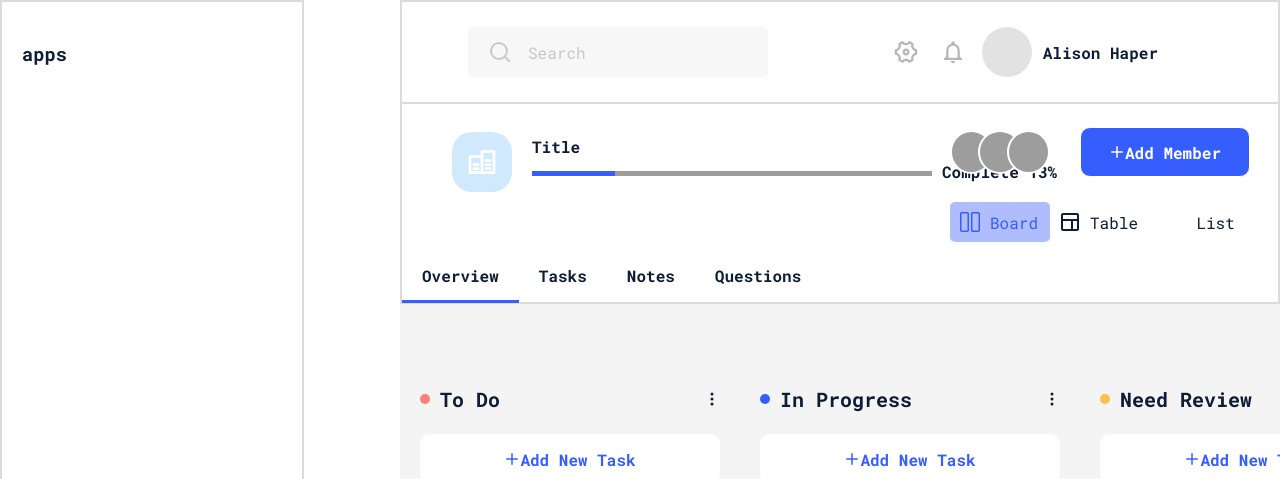
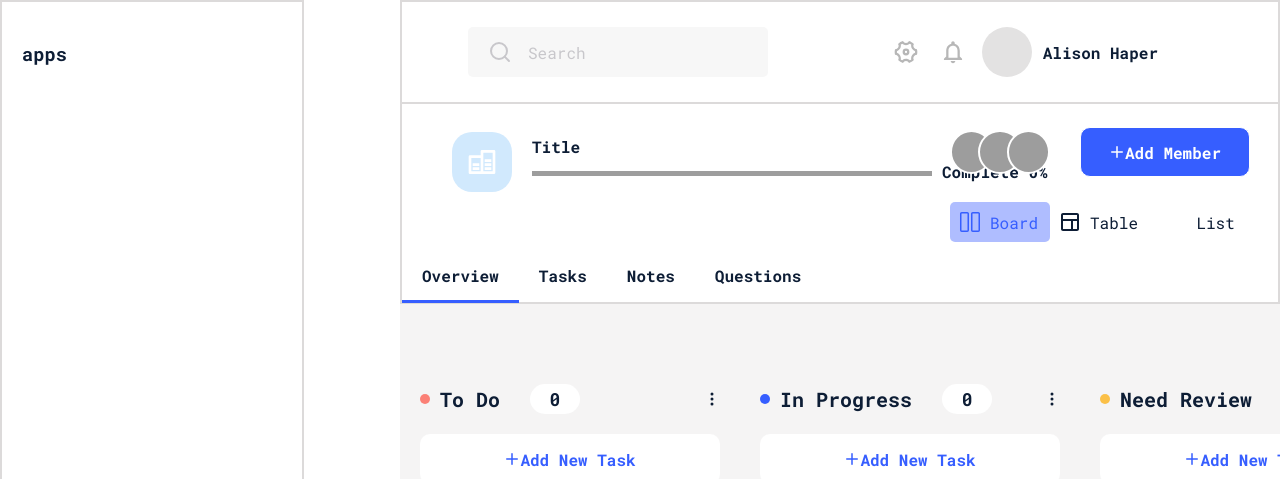
Before and after one commit to holfizz/archies, a React (Create React App) app: page / in a window 1280 px wide. Shown: the top 479 px of the page. Built offline with nearby package versions, Linux system fonts and the light colour scheme; some icons are missing.

Commit message:
hooray everything works this is a commit for urgent preservation

```diff
--- a/package.json
+++ b/package.json
@@ -3,6 +3,8 @@
   "version": "0.1.0",
   "private": true,
   "dependencies": {
+    "@dnd-kit/core": "^6.0.8",
+    "@dnd-kit/utilities": "^3.2.1",
     "@reduxjs/toolkit": "^1.9.5",
     "@testing-library/jest-dom": "^5.16.5",
     "@testing-library/react": "^13.4.0",
--- a/src/components/haederKanbanDesk/HeaderKanbanDesk.module.scss
+++ b/src/components/haederKanbanDesk/HeaderKanbanDesk.module.scss
@@ -53,7 +53,7 @@
   width: 400px;
   height: 5px;
   display: flex;
-  justify-content: center;
+  justify-content: left;
   border-radius: 3px;
   flex-wrap: nowrap;
   align-items: start;
@@ -61,18 +61,20 @@
   position: relative;
   left: 80px;
   top: 15px;
+  position: relative;
+
 }
 
 .storageFree {
+  position: absolute;
   width: 100%;
   height: 100%;
   background: #9d9d9d;
-  position: relative;
   left: 0;
 }
 
 .storageFilled {
-  width: 26%;
+  position: absolute;
   height: 100%;
   background: #365EFF;
 }
--- a/src/components/haederKanbanDesk/HeaderKanbanDesk.tsx
+++ b/src/components/haederKanbanDesk/HeaderKanbanDesk.tsx
@@ -7,9 +7,18 @@ import {PiListChecksBold} from "react-icons/pi";
 import {GoColumns} from "react-icons/go";
 import {BiLayout} from "react-icons/bi";
 
-const HeaderKanbanDesk: FC = () => {
+interface HeaderKanbanDeskProps {
+    lengthTasks: number
+    lengthDone: number
+}
+
+const HeaderKanbanDesk: FC<HeaderKanbanDeskProps> = ({lengthTasks, lengthDone}) => {
     const [selectionMode, setSelectionMode] = useState<string>('1')
     const [typeController, setTypeController] = useState<string>('1')
+    const doneFunc = () => {
+        const percent = lengthDone / lengthTasks * 100;
+        return percent.toFixed(0);
+    };
     return (
         <div className={cls.headerKanbanDesk}>
             <div>
@@ -22,9 +31,10 @@ const HeaderKanbanDesk: FC = () => {
                         <div className={cls.storageBlocks}>
                             <div className={cls.storageFill}>
                                 <div className={cls.storageFree}></div>
-                                <div className={cls.storageFilled}></div>
+                                <div style={{width: Number(doneFunc()) > 0 ? doneFunc() + '%' : '0%'}}
+                                     className={cls.storageFilled}></div>
                             </div>
-                            <h3 className={cls.titleComplete}>Complete 13%</h3>
+                            <h3 className={cls.titleComplete}>Complete {Number(doneFunc()) > 0 ? doneFunc() + '%' : '0%'}</h3>
                         </div>
                     </div>
                     <div className={cls.selectionModeBlock}>
--- a/src/components/kanbanDesk/KanbanDesk.tsx
+++ b/src/components/kanbanDesk/KanbanDesk.tsx
@@ -2,15 +2,17 @@ import React, {FC, useEffect, useState} from "react";
 import cls from './KanbanDesk.module.scss'
 import HeaderKanbanDesk from "../haederKanbanDesk/HeaderKanbanDesk";
 import KanbanColumn, {kanbanColumnsVar} from "../ui/kanbanColumn/KanbanColumn";
-import {BoardSliceProps} from "../../store/reducers/taskSlice";
+import {BoardSliceProps, setTasks} from "../../store/reducers/taskSlice";
 import {DragDropContext, DropResult} from "react-beautiful-dnd";
 import {RootState} from "../../store/reducers";
 import {useTypedSelector} from "../../hooks/useTypedSelector";
+import {useDispatch} from "react-redux";
 // import KanbanColumn, {kanbanColumnsVar} from "../ui/kanbanColumn/KanbanColumn";
 
 const KanbanDesk: FC = () => {
     const boards = useTypedSelector((state: RootState) => state.boards.boards)
     const [tasksUpdate, setTasksUpdate] = useState<BoardSliceProps[]>([]);
+    const dispatch = useDispatch()
 
     useEffect(() => {
         const tasksString = localStorage.getItem('boards');
@@ -54,47 +56,63 @@ const KanbanDesk: FC = () => {
         }
     ];
     const [columns, setColumns] = useState(boards);
-    const handleOnDragEnd = (result: DropResult, columns: any, setColumns: any) => {
-        if (!result.destination) return;
-        const {source, destination} = result;
-        if (source.droppableId !== destination.droppableId) {
-            const sourceColumn = columns[source.droppableId];
-            const destColumn = columns[destination.droppableId];
-            const sourceItems = [...sourceColumn.items];
-            const destItems = [...destColumn.items];
-            const [removed] = sourceItems.splice(source.index, 1);
-            destItems.splice(destination.index, 0, removed);
-            setColumns({
-                ...columns,
-                [source.droppableId]: {
-                    ...sourceColumn,
-                    items: sourceItems
-                },
-                [destination.droppableId]: {
-                    ...destColumn,
-                    items: destItems
-                }
-            });
-        } else {
-            const column = columns[source.droppableId];
-            const copiedItems = [...column.items];
-            const [removed] = copiedItems.splice(source.index, 1);
-            copiedItems.splice(destination.index, 0, removed);
-            setColumns({
-                ...columns,
-                [source.droppableId]: {
-                    ...column,
-                    items: copiedItems
-                }
-            });
+
+    const handleOnDragEnd = (result: DropResult) => {
+        const {source, destination, draggableId} = result;
+        if (!destination) {
+            return;
         }
+        if (source.droppableId === destination.droppableId) {
+            return;
+        }
+        const sourceTasks = tasksUpdate.find(tasks => tasks.name === source.droppableId)?.items || [];
+        const destinationTasks = tasksUpdate.find(tasks => tasks.name === destination.droppableId)?.items || [];
+        if (sourceTasks.length === 1) {
+            // If there is only one item in the source column, prevent it from being dragged out
+            return;
+        }
+        const [draggedTask] = sourceTasks.splice(source.index, 1);
+        destinationTasks.splice(destination.index, 0, draggedTask);
+        const newTasks = tasksUpdate.map(tasks => {
+            if (tasks.name === source.droppableId) {
+                return {
+                    ...tasks,
+                    items: sourceTasks
+                };
+            }
+            if (tasks.name === destination.droppableId) {
+                return {
+                    ...tasks,
+                    items: destinationTasks.map((task, index) => {
+                        if (task.id === draggableId) {
+                            return {
+                                ...task,
+                                id: destination.droppableId,
+                                order: index
+                            };
+                        }
+                        return task;
+                    })
+                };
+            }
+            return tasks;
+        });
+        setTasksUpdate(newTasks);
+        dispatch(setTasks({boards: newTasks}))
+
     };
     return (
         <div className={cls.kanbanDesk}>
-            <HeaderKanbanDesk></HeaderKanbanDesk>
+            <HeaderKanbanDesk
+                lengthTasks={tasksUpdate.reduce((acc, task) => {
+                    return acc + (task.items?.length || 0);
+                }, 0)}
+                lengthDone={tasksUpdate.find((board) => board.name === 'done')?.items?.length || 0}
+            />
             <div className={cls.desk}>
-                <DragDropContext onDragEnd={(result: DropResult) => handleOnDragEnd(result, columns, setColumns)}>
-                    {columnsData.map((column: KanbanColumnProps) => (
+                <DragDropContext
+                    onDragEnd={(result: DropResult) => handleOnDragEnd(result)}>
+                    {columnsData.map((column: KanbanColumnProps, index: number) => (
                         <KanbanColumn
                             className={column.className}
                             kanbanVar={column.kanbanVar}
@@ -102,6 +120,7 @@ const KanbanDesk: FC = () => {
                             statusColumn={column.statusColumn}
                             setTasksUpdate={setTasksUpdate}
                             taskUpdate={tasksUpdate.find((board) => board.name === column.statusColumn)?.items || []}
+                            index={index}
                         >
                         </KanbanColumn>
                     ))}
--- a/src/components/ui/kanbanColumn/KanbanColumn.module.scss
+++ b/src/components/ui/kanbanColumn/KanbanColumn.module.scss
@@ -59,3 +59,26 @@
 .modalAddTask {
   margin: 10px 0;
 }
+
+.titleBlockNum {
+  width: auto;
+  display: flex;
+  align-items: center;
+  justify-content: center;
+}
+
+.ellipseNum {
+  width: 50px;
+  height: 30px;
+  border-radius: 30px;
+  background: #fff;
+  display: flex;
+  align-items: center;
+  justify-content: center;
+  margin: 0 30px;
+
+  h1 {
+    margin: 0 10px;
+    font-size: 18px;
+  }
+}
--- a/src/components/ui/kanbanColumn/KanbanColumn.tsx
+++ b/src/components/ui/kanbanColumn/KanbanColumn.tsx
@@ -25,6 +25,7 @@ interface kanbanInterface {
     statusColumn: string
     setTasksUpdate: any
     taskUpdate: any[],
+    index: number
 }
 
 const KanbanColumn: FC<kanbanInterface> = ({
@@ -35,12 +36,11 @@ const KanbanColumn: FC<kanbanInterface> = ({
                                                children,
                                                setTasksUpdate,
                                                taskUpdate,
+                                               index
                                            }) => {
     const [visible, setVisible] = useState<boolean>(false)
     const [title, setTitle] = useState<string>('')
     const [description, setDescription] = useState<string>('')
-
-
     const dispatch = useDispatch()
 
     const handleDescriptionChange = (value: string) => {
@@ -50,7 +50,7 @@ const KanbanColumn: FC<kanbanInterface> = ({
         setTitle(value);
     };
     const handleDeleteTask = (task: TaskSliceProps, status: string, taskId: string) => {
-        dispatch(deleteTask({boardId: status, taskId: taskId}));
+        dispatch(deleteTask({boardId: index, taskId: taskId}));
         setTasksUpdate((prevTasks: TaskSliceProps[]) =>
             prevTasks.filter((t: TaskSliceProps) => t.id !== task.id)
         );
@@ -67,7 +67,7 @@ const KanbanColumn: FC<kanbanInterface> = ({
         };
 
         dispatch(addTask({
-            boardId: statusColumn,
+            boardId: index,
             task: newTask,
         }));
 
@@ -84,9 +84,14 @@ const KanbanColumn: FC<kanbanInterface> = ({
                 >
                     <div className={[cls.kanbanColumn, className].join(' ')}>
                         <div className={cls.titleBlockKanban}>
-                            <div className={cls.titleBlock}>
-                                <div className={kanbanVar && cls[kanbanVar + 'Ellipse']}></div>
-                                <h2 className={cls.kanbanTitle}>{titleColumn}</h2>
+                            <div className={cls.titleBlockNum}>
+                                <div className={cls.titleBlock}>
+                                    <div className={kanbanVar && cls[kanbanVar + 'Ellipse']}></div>
+                                    <h2 className={cls.kanbanTitle}>{titleColumn}</h2>
+                                </div>
+                                <div className={cls.ellipseNum}>
+                                    <h1>{taskUpdate.length}</h1>
+                                </div>
                             </div>
                             <BsThreeDotsVertical/>
                         </div>
--- a/src/store/reducers/taskSlice.ts
+++ b/src/store/reducers/taskSlice.ts
@@ -22,57 +22,60 @@ export interface TaskBoardState {
     boards: BoardSliceProps[];
 }
 
-const storedState = localStorage.getItem('boards' || '');
-const initialState: TaskBoardState = storedState ? {boards: [...JSON.parse(storedState)]} : {
-    boards: [
+const storedState = localStorage.getItem('boards');
+const defaultState = [
     {
-            id: "1",
-            name: "todo",
-            items: []
+        id: '1',
+        name: 'todo',
+        items: [],
     },
     {
-            id: "2",
-            name: "progress",
-            items: []
+        id: '2',
+        name: 'progress',
+        items: [],
     },
     {
-            id: "3",
-            name: "review",
-            items: []
+        id: '3',
+        name: 'review',
+        items: [],
     },
     {
-            id: "4",
-            name: "done",
-            items: []
-        }
-    ],
-}
+        id: '4',
+        name: 'done',
+        items: [],
+    },
+];
+const initialState: TaskBoardState = storedState ? {boards: JSON.parse(storedState)} : {boards: defaultState};
 export const taskSlice = createSlice({
     name: 'task',
     initialState,
     reducers: {
-        addTask: (state, action: PayloadAction<{ boardId: string, task: TaskSliceProps }>) => {
-            const board = state.boards.find(board => board.name === action.payload.boardId);
+        addTask: (
+            state,
+            action: PayloadAction<{ boardId: number; task: TaskSliceProps }>
+        ) => {
+            const board = state.boards[action.payload.boardId];
             if (board) {
                 board.items.push(action.payload.task);
                 localStorage.setItem('boards', JSON.stringify(state.boards));
             }
         },
-        deleteTask: (state, action: PayloadAction<{ boardId: string, taskId: string }>) => {
-            const board = state.boards.find((board: BoardSliceProps) => board.name === action.payload.boardId);
+        deleteTask: (
+            state,
+            action: PayloadAction<{ boardId: number; taskId: string }>
+        ) => {
+            const board = state.boards[action.payload.boardId];
             if (board) {
-                board.items = board.items.filter((task: TaskSliceProps) => task.id !== action.payload.taskId);
-                console.log(board.items)
+                board.items = board.items.filter(
+                    (task: TaskSliceProps) => task.id !== action.payload.taskId
+                );
                 localStorage.setItem('boards', JSON.stringify(state.boards));
             }
         },
-        setTasks: (state, action: PayloadAction<{ boardId: string, tasks: TaskSliceProps[] }>) => {
-            const board = state.boards.find(board => board.id === action.payload.boardId);
-            if (board) {
-                board.items = action.payload.tasks;
-                localStorage.setItem('boards', JSON.stringify(state.boards));
+        setTasks: (state, action: PayloadAction<TaskBoardState>) => {
+            state.boards = action.payload.boards;
+            localStorage.setItem('boards', JSON.stringify(state.boards))
         }
-        },
     },
 });
 
```
Also changed, not shown: src/components/ui/kanbanCard/KanbanCard.tsx (+35 -14 lines), src/components/ui/modals/CardInfModal.module.scss (+7 -3 lines), src/components/ui/modals/CardInfModal.tsx (+8 -6 lines), 1 other file (tests, documents, lock files or other folders). Lines whose indentation alone changed are shown as unchanged.
